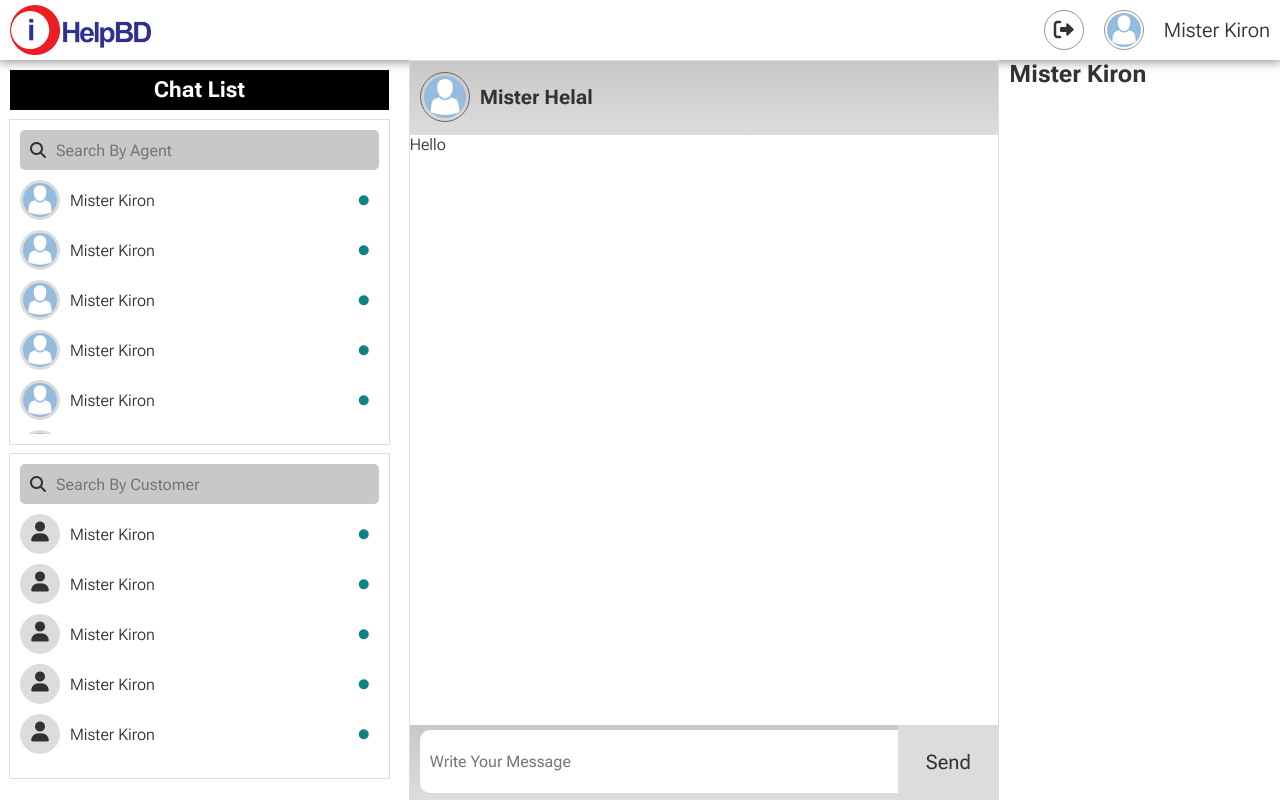
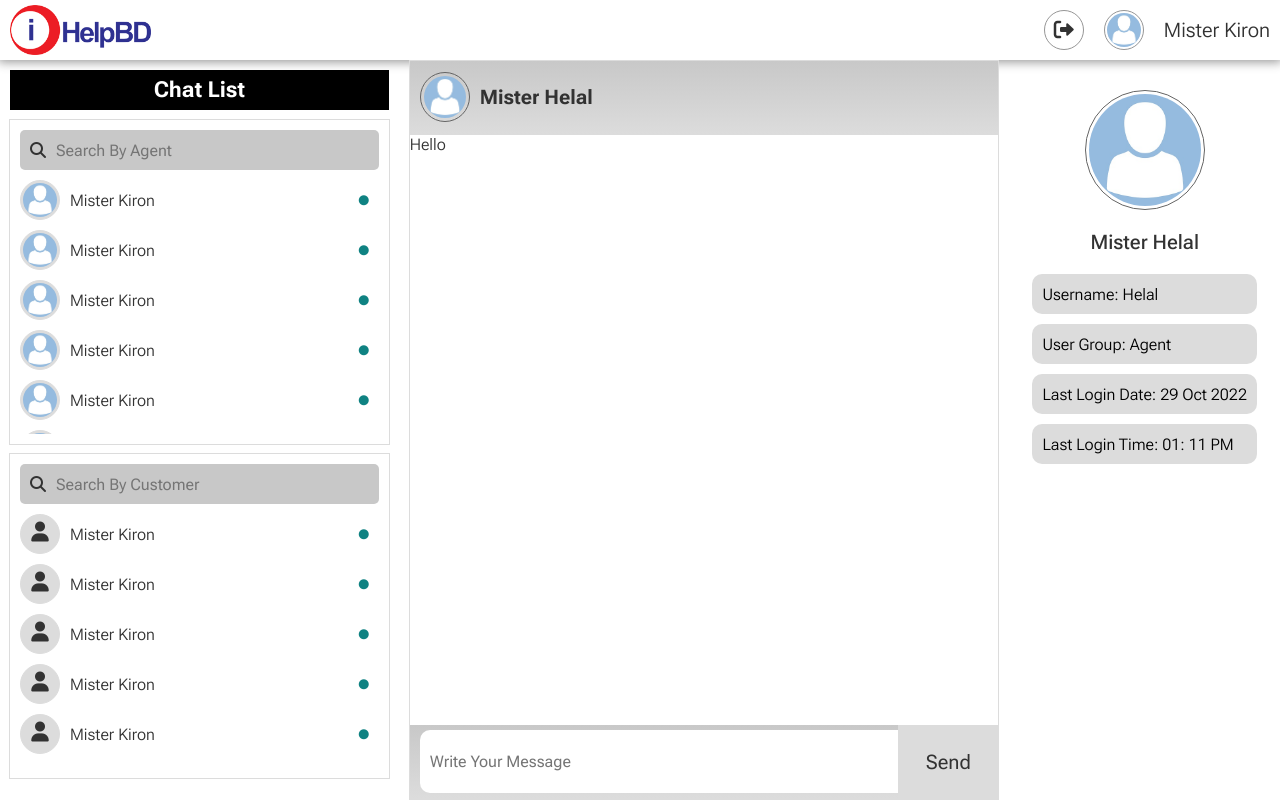
Before and after one commit to mistersakil/web-chat-ihelp, a plain HTML site: page index.html in a window 1280 px wide. Drawn offline with Linux system fonts and the light colour scheme.

Commit message:
Profile details section style done

```diff
--- a/css/custom.css
+++ b/css/custom.css
@@ -261,4 +261,42 @@ body {
 #contentArea .profileDetailsCol {
   flex-basis: 20%;
   height: 100%;
+  /* background-color: red; */
+  padding: 3rem 1rem;
+  display: flex;
+  justify-content: center;
+  /* align-items: center; */
 }
+#contentArea .profileDetailsCol .profile {
+  display: flex;
+  flex-direction: column;
+  align-items: center;
+  gap: 2rem;
+}
+
+#contentArea .profileDetailsCol .profile .icon {
+  width: 12rem;
+  height: 12rem;
+  border-radius: 50%;
+  padding: 0.3rem;
+  border: 0.1rem solid var(--borderSecondary);
+}
+#contentArea .profileDetailsCol .profile .name {
+  font-size: 2rem;
+  font-weight: 500;
+}
+#contentArea .profileDetailsCol .profile .attributes {
+  display: flex;
+  flex-direction: column;
+  gap: 1rem;
+}
+#contentArea .profileDetailsCol .profile .attributes li {
+  background-color: var(--bgPrimary);
+  color: var(--fontDark);
+  height: 3rem;
+  width: 100%;
+  display: flex;
+  align-items: center;
+  padding: 2rem 1rem;
+  border-radius: 1rem;
+}
--- a/index.html
+++ b/index.html
@@ -205,7 +205,17 @@
       </section>
       <!-- /.col.chatHistoryCol -->
       <section class="col profileDetailsCol">
-        <h2 class="title">Mister Kiron</h2>
+        <div class="profile">
+          <img src="./img/avatar.jpg" alt="logo" class="icon" />
+          <span class="name">Mister Helal </span>
+          <ul class="attributes">
+            <li>Username: Helal</li>
+            <li>User Group: Agent</li>
+            <li>Last Login Date: 29 Oct 2022</li>
+            <li>Last Login Time: 01: 11 PM</li>
+          </ul>
+        </div>
+        <!-- /.profile -->
       </section>
       <!-- /.col -->
     </main>
```
